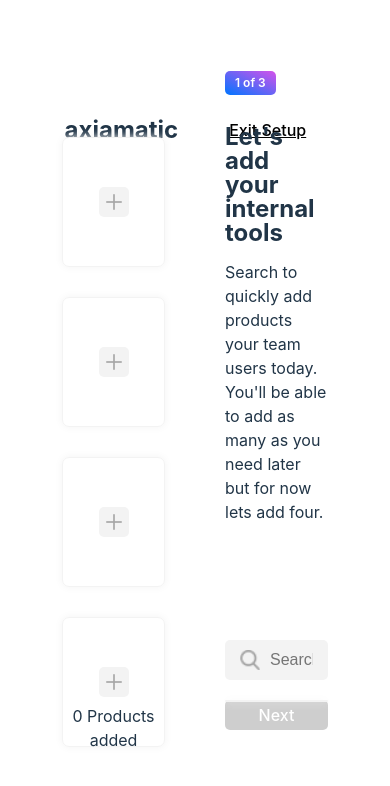
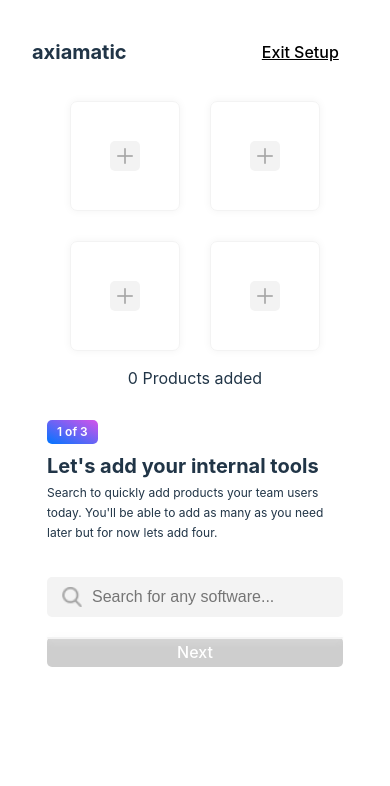
Before and after one commit to VatsalyaSN/onboarding-app, a React (Vite) app: page / in a window 390 px wide. Shown: the top 786 px of the page. Built offline with nearby package versions, Linux system fonts and the light colour scheme.

Commit message:
added media query to support mobile device

```diff
--- a/src/components/SelectionBox/selectionBox.css
+++ b/src/components/SelectionBox/selectionBox.css
@@ -125,3 +125,10 @@
         font-size: 8px;
     }
 }
+
+@media only screen and (max-width: 549px) {
+    .selection-box-wrapper {
+        width: 110px;
+        height: 110px;
+    }
+}
--- a/src/pages/OnboardingPage/onboardingPage.css
+++ b/src/pages/OnboardingPage/onboardingPage.css
@@ -117,3 +117,56 @@
     color: var(--success-green);
     margin-top: 10px;
 }
+
+@media only screen and (max-width: 690px) {
+    .page-wrapper {
+        height: auto;
+    }
+
+    .header {
+        width: 100%;
+    }
+
+    .section-wrapper {
+        flex-direction: column;
+        height: 100%;
+    }
+
+    .product-selection-wrapper {
+        width: 100%;
+        padding: 30px 0 0;
+        gap: 15px;
+    }
+
+    .instructions-wrapper  {
+        width: 100%;
+        padding: 30px 15px 0;
+    }
+}
+
+@media only screen and (max-width: 549px) {
+    .instructions {
+        gap: 5px;
+    }
+    .step-indicator {
+        margin-bottom: 5px;
+    }
+
+    .instruction-text-wrapper {
+        row-gap: 5px;
+    }
+
+    h2 {
+        font-size: 20px;
+    }
+
+    .instruction-text {
+        font-size: 12px;
+        line-height: 20px;
+    }
+
+    .error-msg {
+        font-size: 12px;
+        margin-bottom: 5px;
+    }
+}
```
